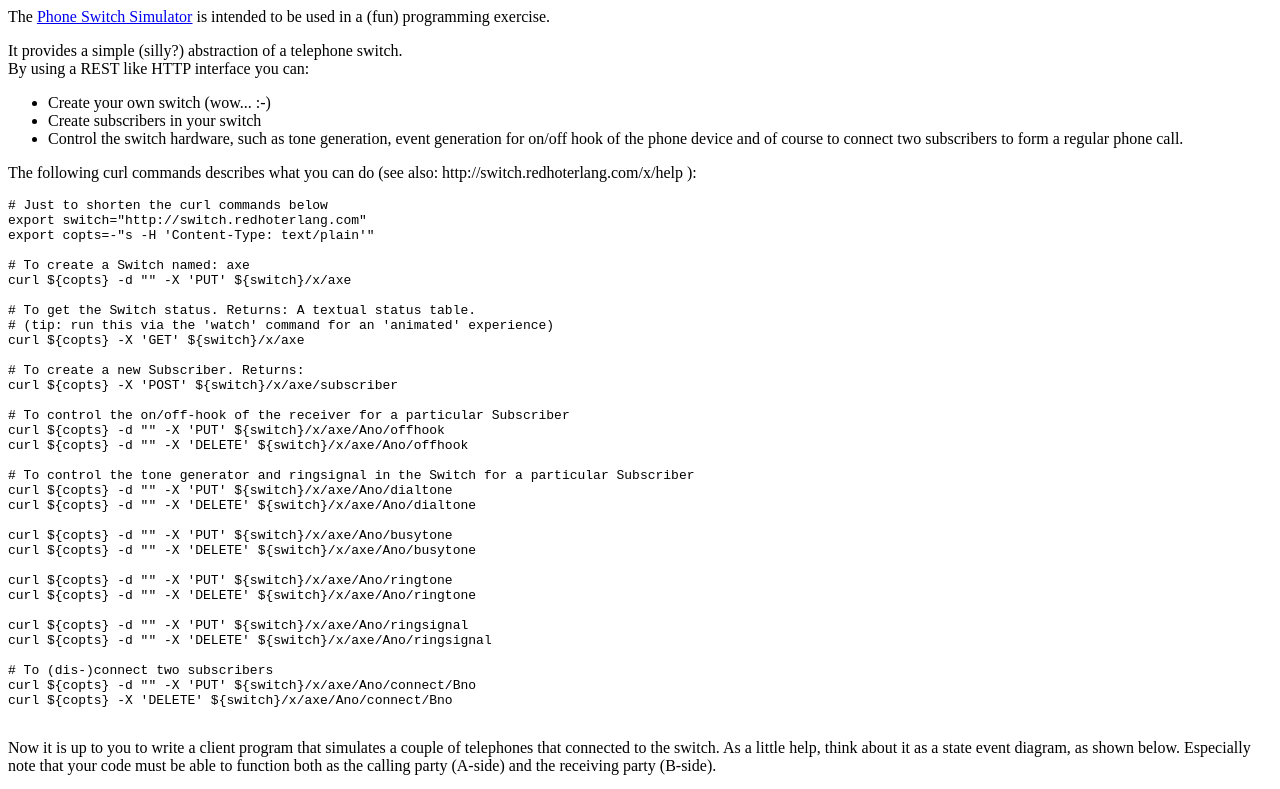
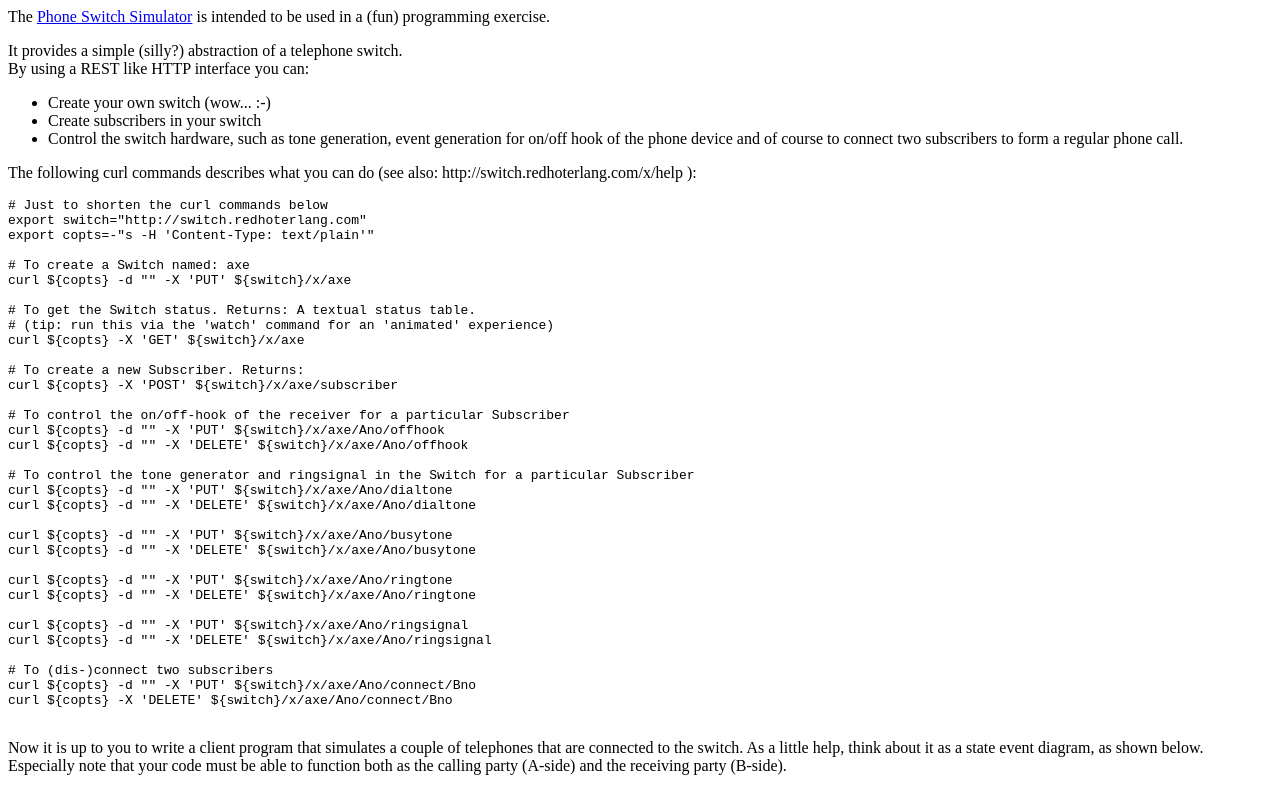
Before and after one commit to etnt/switch, a plain HTML site: page priv/www/index.html in a window 1280 px wide. Shown: the top 789 px of the page. Drawn offline with Linux system fonts and the light colour scheme.

Commit message:
Spelling fix

```diff
--- a/priv/www/index.html
+++ b/priv/www/index.html
@@ -57,7 +57,7 @@ curl ${copts} -d "" -X 'PUT' ${switch}/x/axe/Ano/connect/Bno
 curl ${copts} -X 'DELETE' ${switch}/x/axe/Ano/connect/Bno
     </pre>
     <p>Now it is up to you to write a client program that simulates
-      a couple of telephones that connected to the switch. As a little
+      a couple of telephones that are connected to the switch. As a little
       help, think about it as a state event diagram, as shown below.
       Especially note that your code must be able to function both as
       the calling party (A-side) and the receiving party (B-side).
```
